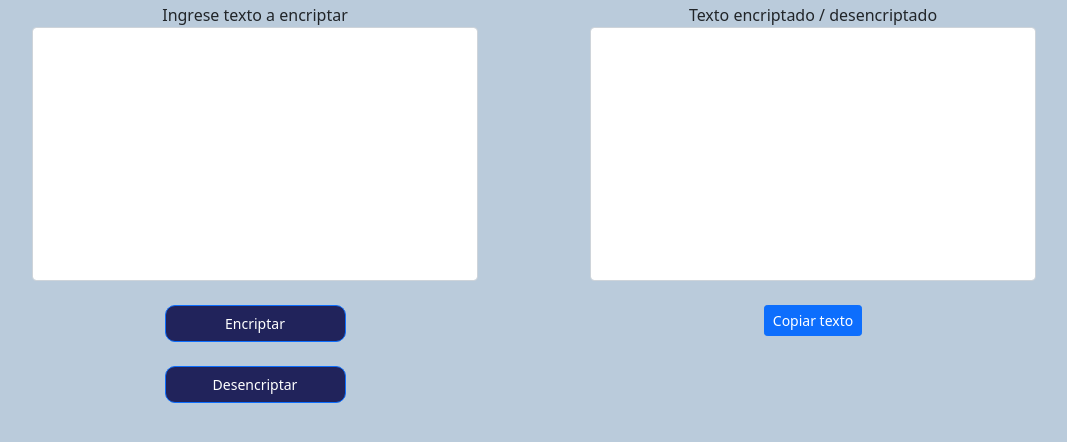
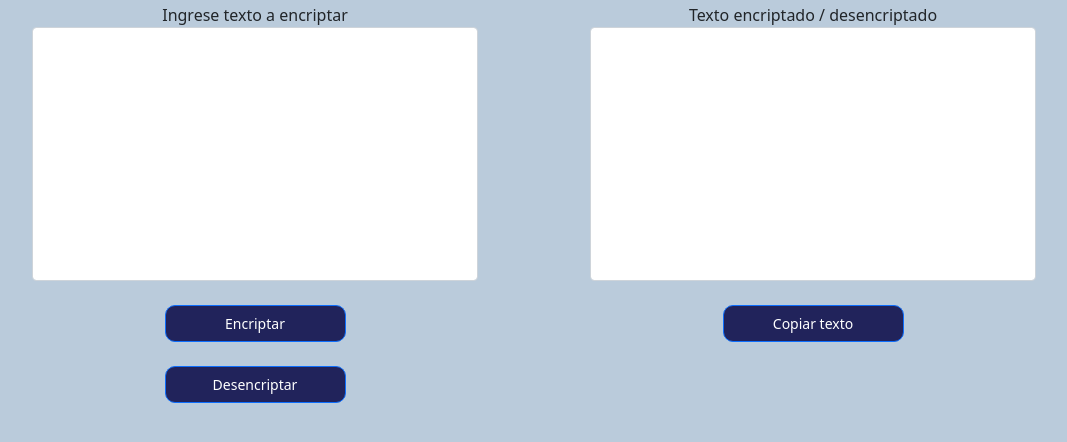
Before and after one commit to Matt5p/Encriptador---Alura-Challenge, a plain HTML site: page index.html in a window 1280 px wide. Shown: the part 88-530 px from the top of the page, without its empty margins (106-1173 px from the left). Drawn offline with nearby package versions, Linux system fonts and the light colour scheme.

Commit message:
Modificado el botón copiar

```diff
--- a/css/style.css
+++ b/css/style.css
@@ -42,7 +42,8 @@ footer {
 /* Botón Encriptar */
 
 #boton-encriptar,
-#boton-desencriptar {
+#boton-desencriptar,
+#boton-copiar {
     position: flex;
     width: 181px;
     height: 37px;
```
